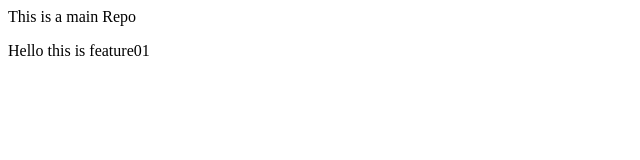
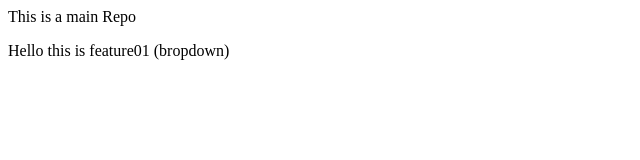
Before and after one commit to Pavan-Kumar-01/LocalRepo, a plain HTML site: page index.html in a window 1280 px wide. Shown: the full height of the page, 0-640 px from the left. Drawn offline with Linux system fonts and the light colour scheme.

Commit message:
main conflict

```diff
--- a/index.html
+++ b/index.html
@@ -1,2 +1,2 @@
 <p> This is a main Repo </p>
-<p> Hello this is feature01</p>
+<p> Hello this is feature01 (bropdown) </p>
```
